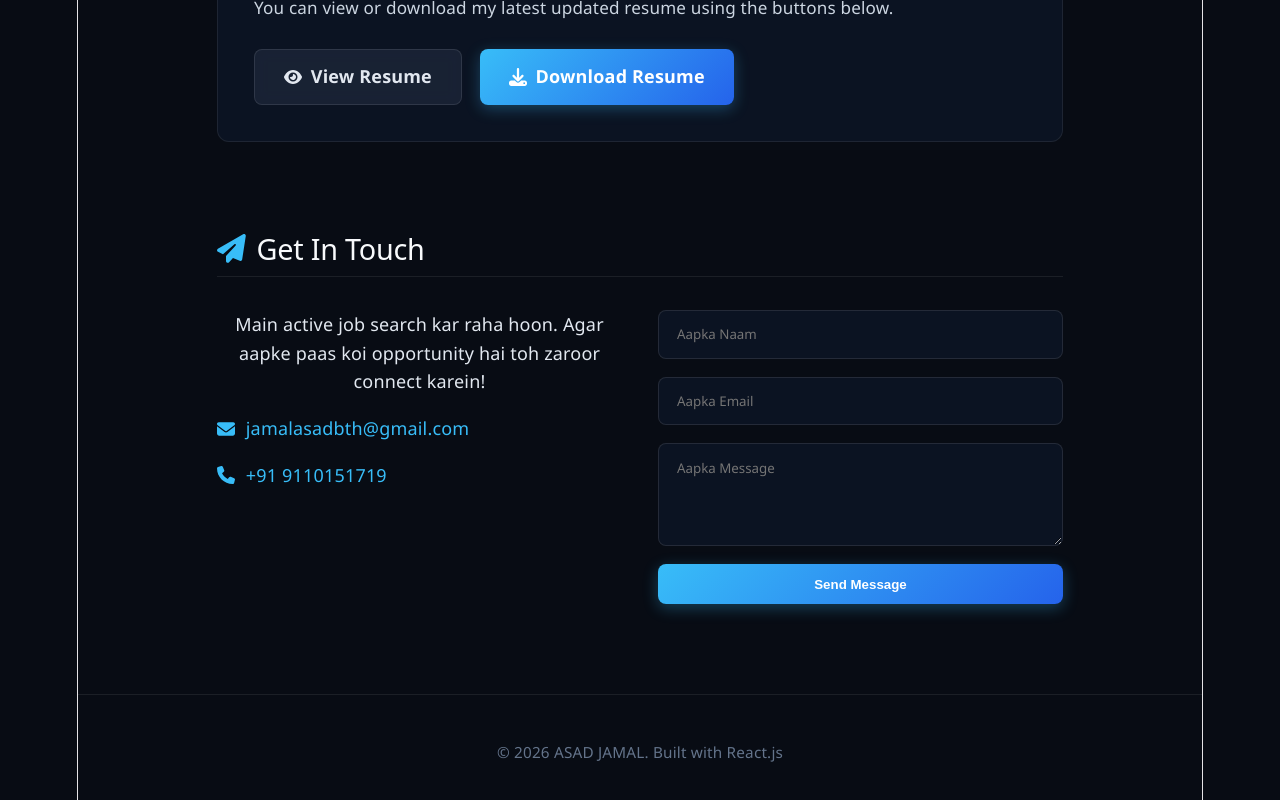
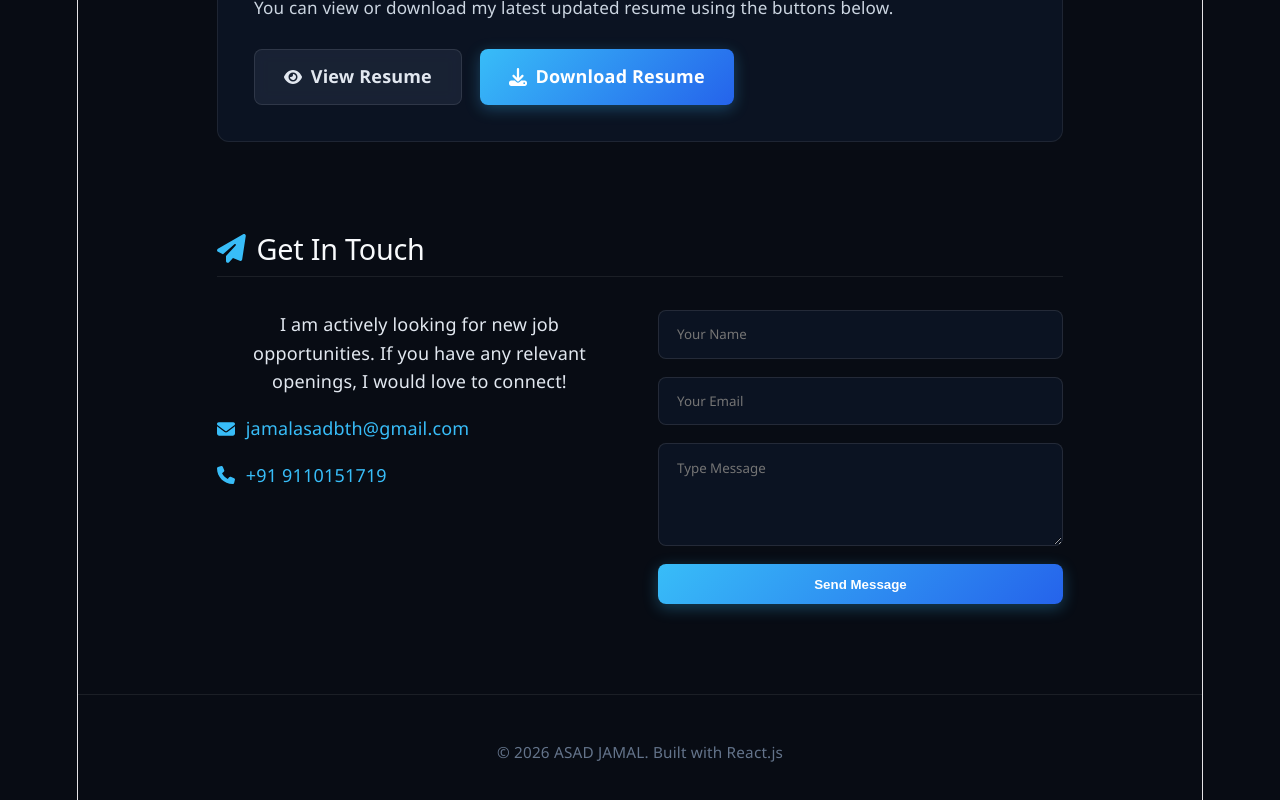
Before and after one commit to jamalasad-ASAD/Portfolio-Asad, a React (Vite) app: page / in a window 1280 px wide. Shown: the part 3503-4303 px from the top of the page. Built offline with nearby package versions, Linux system fonts and the light colour scheme.

Commit message:
Updated text and layout changes

```diff
--- a/src/App.jsx
+++ b/src/App.jsx
@@ -221,7 +221,7 @@ function App() {
           <h2 className="section-title"><FaPaperPlane className="icon" /> Get In Touch</h2>
           <div className="contact-wrapper">
             <div className="contact-info">
-              <p>Main active job search kar raha hoon. Agar aapke paas koi opportunity hai toh zaroor connect karein!</p>
+            <p>I am actively looking for new job opportunities. If you have any relevant openings, I would love to connect!</p>
               <div className="info-item"><FaEnvelope /> {portfolioData.contact.email}</div>
               <div className="info-item"><FaPhone /> {portfolioData.contact.phone}</div>
             </div>
@@ -229,21 +229,21 @@ function App() {
             <form className="contact-form" onSubmit={handleSubmit}>
               <input
                 type="text"
-                placeholder="Aapka Naam"
+                placeholder="Your Name"
                 value={formData.name}
                 onChange={(e) => setFormData({...formData, name: e.target.value})}
                 required
               />
               <input
                 type="email"
-                placeholder="Aapka Email"
+                placeholder="Your Email"
                 value={formData.email}
                 onChange={(e) => setFormData({...formData, email: e.target.value})}
                 required
               />
               <textarea
                 rows="4"
-                placeholder="Aapka Message"
+                placeholder="Type Message"
                 value={formData.message}
                 onChange={(e) => setFormData({...formData, message: e.target.value})}
                 required
```
